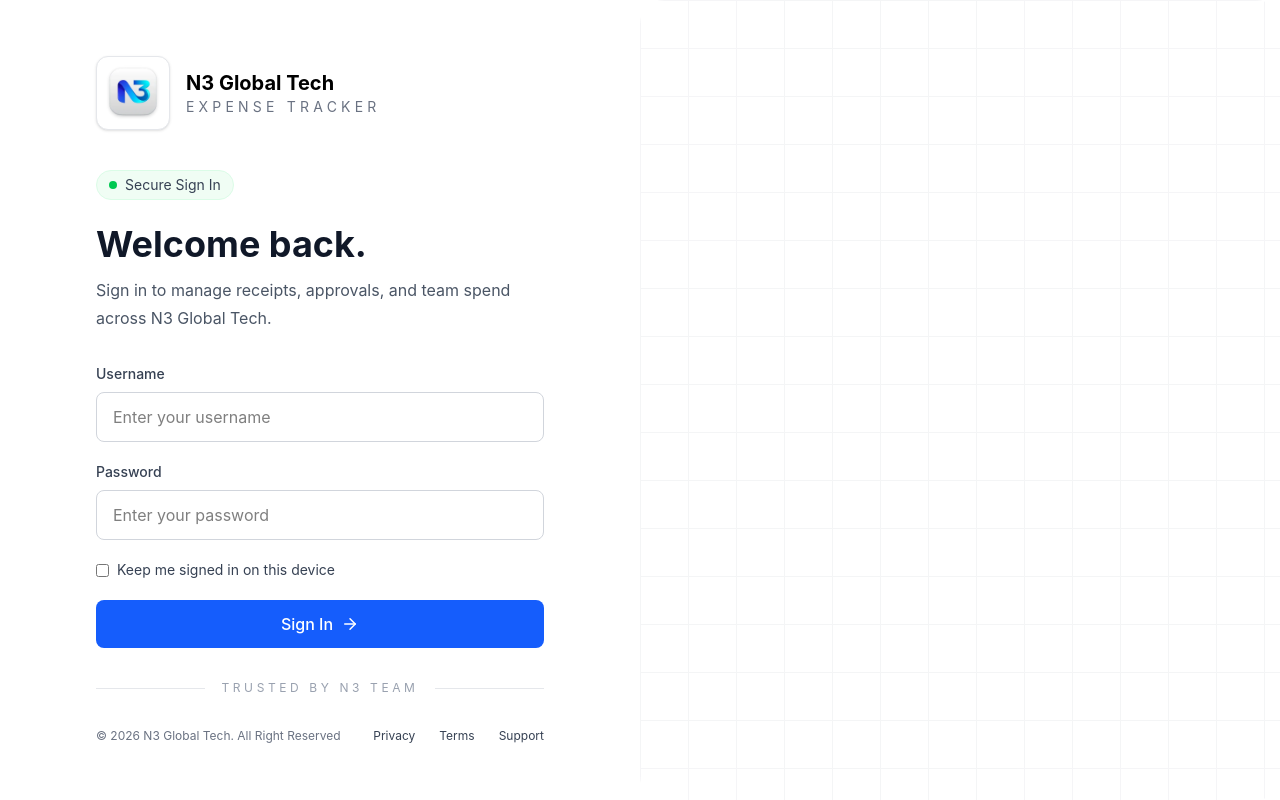
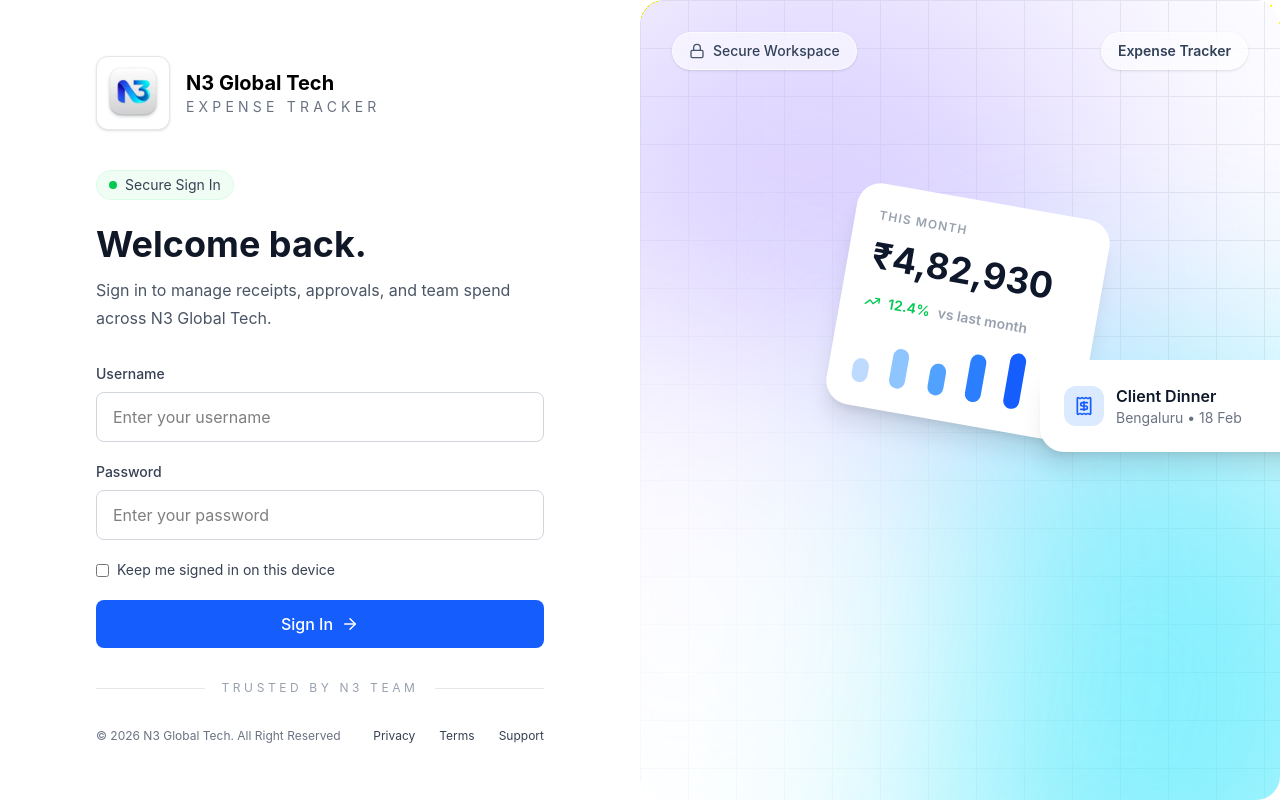
Before and after one commit to sidharthspacejs/ExpenseTracker, a React app in the folder frontend/: page / in a window 1280 px wide. Built offline with nearby package versions, Linux system fonts and the light colour scheme; the HTML template or start-up script is replaced by a standard one.

Commit message:
Right Panel almost completed

```diff
--- a/frontend/src/components/login/Background.jsx
+++ b/frontend/src/components/login/Background.jsx
@@ -3,13 +3,55 @@ const Background = () => {
     <>
       <div className="absolute  inset-0 bg-white z-0"></div>
       <div
-        className="absolute inset-0 z-0 opacity-40"
+        className="absolute inset-0 z-0 opacity-80 "
         style={{
           backgroundImage: `linear-gradient(to right, #e5e7eb 1px, transparent 1px),linear-gradient(to bottom, #e5e7eb 1px, transparent 1px)`,
           backgroundSize: "48px 48px",
         }}
       ></div>
-      <div className="absolute inset-0 z-0"></div>
+      {/* Purple Glow */}
+      <div
+        className="
+          absolute
+          top-[-50px]
+          w-[550px]
+          h-[600px]
+          rounded-full
+          bg-violet-300/80
+          left-[-100px]
+          blur-[140px]
+          z-0
+        "
+      />
+
+      {/* Blue Glow */}
+      <div
+        className="
+          absolute
+          left-50
+          bottom-[-220px]
+          w-[600px]
+          h-[650px]
+          rounded-full
+          bg-cyan-300/70
+          blur-[120px]
+        "
+      />
+
+      {/*White Glow */}
+      <div
+        className="
+      absolute
+      top-[300px]
+      left-[-260px]
+      w-[600px]
+      h-[650px]
+      rounded-full
+      bg-white
+      opacity-80
+      blur-[120px]
+      "
+      />
     </>
   );
 };
--- a/frontend/src/components/login/ExpenseCard.jsx
+++ b/frontend/src/components/login/ExpenseCard.jsx
@@ -1,5 +1,41 @@
+import { Receipt } from "lucide-react";
+
 const ExpenseCard = () => {
-  return <div className="relative z-10"></div>;
+  return (
+    <div className="absolute top-[360px] left-[400px] z-20">
+      <div className="w-80 rounded-3xl bg-white shadow-xl p-6">
+        {/* Header */}
+        <div className="flex justify-between items-center">
+          {/* Left Section */}
+          <div className="flex items-center gap-3">
+            <div className="flex items-center justify-center w-10 h-10 rounded-xl bg-blue-100">
+              <Receipt className="w-5 h-5 text-blue-600" />
+            </div>
+            <div>
+              <h3 className="text-base font-semibold text-slate-900">
+                Client Dinner
+              </h3>
+
+              <p className=" text-sm text-gray-500">Bengaluru • 18 Feb</p>
+            </div>
+          </div>
+
+          <div className="flex items-center gap-2 px-3 py-1 rounded-full bg-green-100">
+            <div className="w-2 h-2 rounded-full bg-green-500"></div>
+          </div>
+        </div>
+
+        {/* Location & Date */}
+        <div></div>
+
+        {/* Details */}
+        <div></div>
+
+        {/* Divider */}
+        <div></div>
+      </div>
+    </div>
+  );
 };
 
 export default ExpenseCard;
--- a/frontend/src/components/login/MonthlyCard.jsx
+++ b/frontend/src/components/login/MonthlyCard.jsx
@@ -1,5 +1,31 @@
+import { TrendingUp } from "lucide-react";
+
 const MonthlyCard = () => {
-  return <div className="relative z-10"></div>;
+  return (
+    <div className="absolute top-50 left-50 z-10">
+      <div className="w-64 bg-white rounded-3xl shadow-xl p-6 rotate-10">
+        <div className="uppercase text-xs tracking-widest text-gray-400 font-semibold">
+          THIS MONTH
+        </div>
+        <div className="mt-3 text-4xl font-bold text-slate-900">₹4,82,930</div>
+        <div className="mt-4 flex items-center gap-2">
+          <TrendingUp className="text-green-500 w-4 h-4" />
+          <span className="text-sm font-semibold text-green-500">12.4%</span>
+          <span className="text-sm font-semibold text-gray-400">
+            vs last month
+          </span>
+        </div>
+        <div className="mt-2 flex items-end justify-between h-16">
+          <div className="w-4 h-6 rounded-full bg-blue-200"></div>
+          <div className="w-4 h-10 rounded-full bg-blue-300"></div>
+          <div className="w-4 h-8 rounded-full bg-blue-400"></div>
+          <div className="w-4 h-12 rounded-full bg-blue-500"></div>
+          <div className="w-4 h-14 rounded-full bg-blue-600"></div>
+          <div className="w-4 h-9 rounded-full bg-blue-400"></div>
+        </div>
+      </div>
+    </div>
+  );
 };
 
 export default MonthlyCard;
--- a/frontend/src/components/login/TopBar.jsx
+++ b/frontend/src/components/login/TopBar.jsx
@@ -1,5 +1,24 @@
+import { Lock } from "lucide-react";
+
 const TopBar = () => {
-  return <div className="relative z-10"></div>;
+  return (
+    <div className="absolute top-8 left-8 right-8 flex justify-between items-center z-10">
+      {/* Left Badge */}
+      <div className="flex items-center gap-2 px-4 py-2 rounded-full bg-white/60 backdrop-blur-md border border-white/60 shadow-sm">
+        <Lock size={16} className="text-slate-600" />
+        <span className="text-sm font-medium text-slate-700">
+          Secure Workspace
+        </span>
+      </div>
+
+      {/* Right Badge */}
+      <div className="flex items-center px-4 py-2 rounded-full bg-white/60 backdrop-blur-md border border-white/60 shadow-sm">
+        <span className="text-sm font-semibold text-slate-700">
+          Expense Tracker
+        </span>
+      </div>
+    </div>
+  );
 };
 
 export default TopBar;
```
